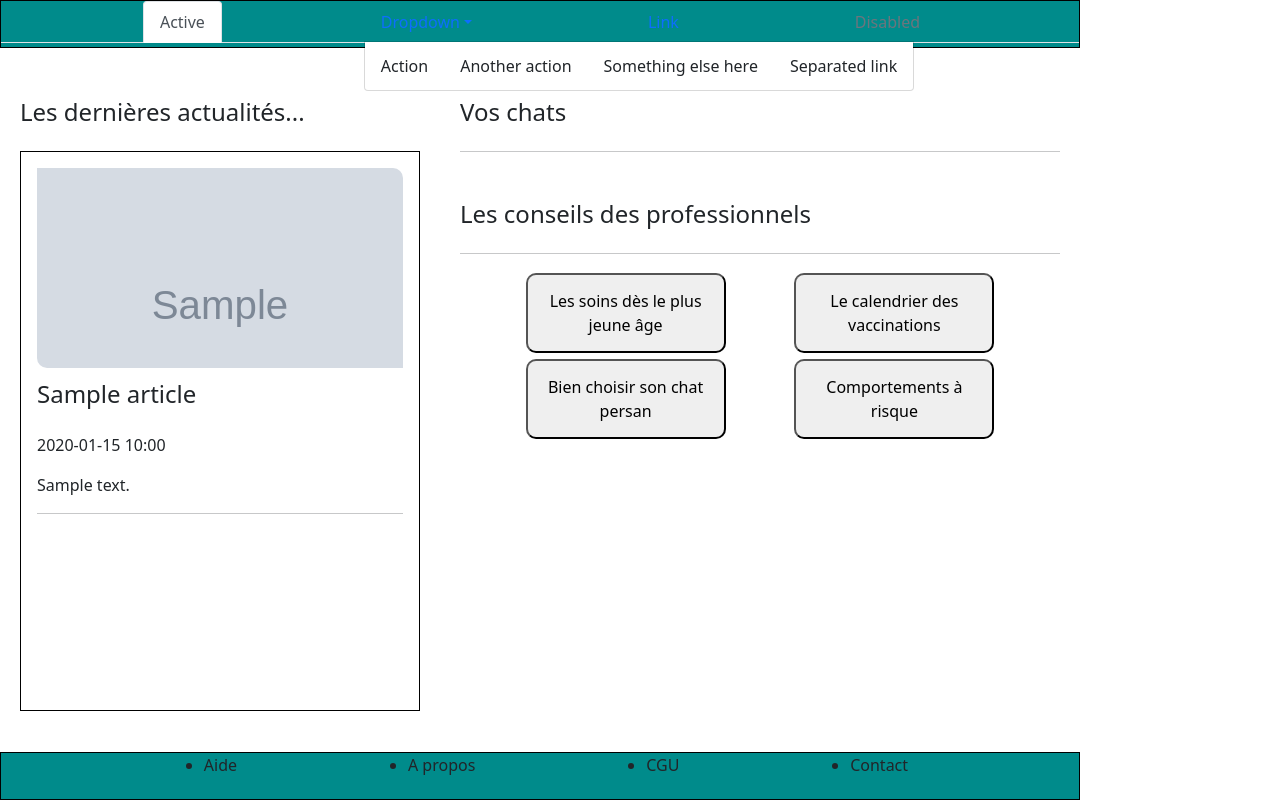
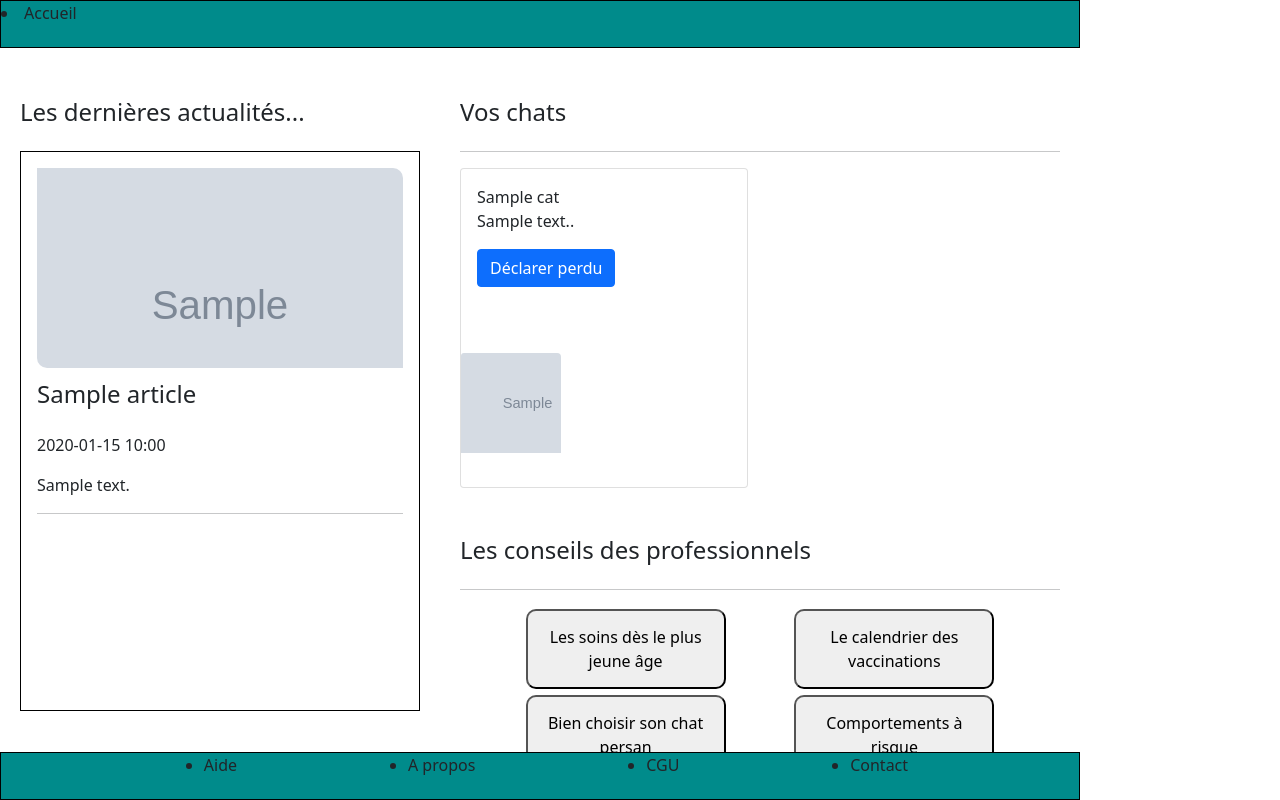
Before and after one commit to sebastien-violante/project-minou, a Symfony app: template templates/home/index.html.twig in a window 1280 px wide. Run offline with Twig, Linux system fonts and the light colour scheme; the template is opened without the code that fills it: most values are stand-ins (such as "Sample title", 1, 10 or a date in 2020); grey boxes marked "Sample" are stand-in pictures; style sheets or scripts are compiled from the project's sources; some libraries are stand-ins or nearby versions.

Commit message:
10 mai version 6

```diff
--- a/assets/styles/home.scss
+++ b/assets/styles/home.scss
@@ -53,6 +53,33 @@
         justify-content: space-evenly;
     }
 
+    .card {
+        display: flex;
+        flex-direction: row;
+        flex-wrap: wrap;
+        gap: 1em;
+    }
+
+    .card-img-top {
+        height: 100%;
+        width: auto;
+    }
+
+    .cat-picture {
+        height: 100px;
+        width: 100px;
+        border-top-right-radius: 0.25em;
+        overflow: hidden;
+    }
+    .cats {
+        display: flex;
+        flex-direction: row;
+        flex-wrap: wrap;
+        gap: 1em;
+        height: 40vh;
+        overflow: scroll;
+    }
+
     h1 {
         font-size: 1.5em;
         margin-top: 2em;
--- a/templates/_header.html.twig
+++ b/templates/_header.html.twig
@@ -1,8 +1,6 @@
 <div class="header">
     <nav>
-            {% if app.user is empty %}
-
-
+            {% if app.user is not empty %}
 <ul class="nav nav-tabs">
   <li class="nav-item">
     <a class="nav-link active" aria-current="page" href="#">Active</a>
@@ -17,11 +15,8 @@
       <li><a class="dropdown-item" href="#">Separated link</a></li>
     </ul>
   </li>
-  <li class="nav-item">
-    <a class="nav-link" href="#">Link</a>
-  </li>
-  <li class="nav-item">
-    <a class="nav-link disabled">Disabled</a>
+  <li>
+    <p>{{ dump(app.user.pseudo) }}</p>
   </li>
 </ul>
 
--- a/templates/home/index.html.twig
+++ b/templates/home/index.html.twig
@@ -21,21 +21,21 @@
 		</section>
 	</section>
     <section id="right">
-      <section class="chats">
         <h1>Vos chats</h1>
         <hr>
-		<div class="slider">
-                    {# {% for recommendation in recommendations %}
-                        <div class="place">
-                            <img class="place-picture" src="{{ asset(recommendation.picture) }}">
-                            <p class="place-name">{{ recommendation.name }}</p>
-                            <div class="geoloc">
-                                <img class="geoloc-icon" src="{{ asset('build/pictures/geoloc.png') }}">
-                                <p class="place-distance">{{ recommendation.distance }}</p>
+        <section class="cats">
+            {% for cat in cats %}
+            <div class="card" style="width: 18rem;">
+
+                <div class="card-body">{{ cat.name }}</h5>
+                    <p class="card-text">{{ cat.details }}.</p>
+                    <a href="#" class="btn btn-primary">Déclarer perdu</a>
+                </div>
+                <div class="cat-picture">
+                    <img src="/pictures/{{ cat.picture }}" class="card-img-top" alt="...">
                 </div>
             </div>
-                    {% endfor %} #}
-                </div>
+        {% endfor %}
         </section>
 
         <section class="soins">
@@ -48,6 +48,7 @@
                 <button class="advice">Comportements à risque</button>
             </div>
         </section>
+
     </section>
 </section>
 {% endblock %}
```
Also changed, not shown: src/Controller/HomeController.php (+6 -3 lines), src/Repository/CatRepository.php (+14 -14 lines), public/pictures/cat-ouistiti.jpg (added). Lines whose indentation alone changed are shown as unchanged.
